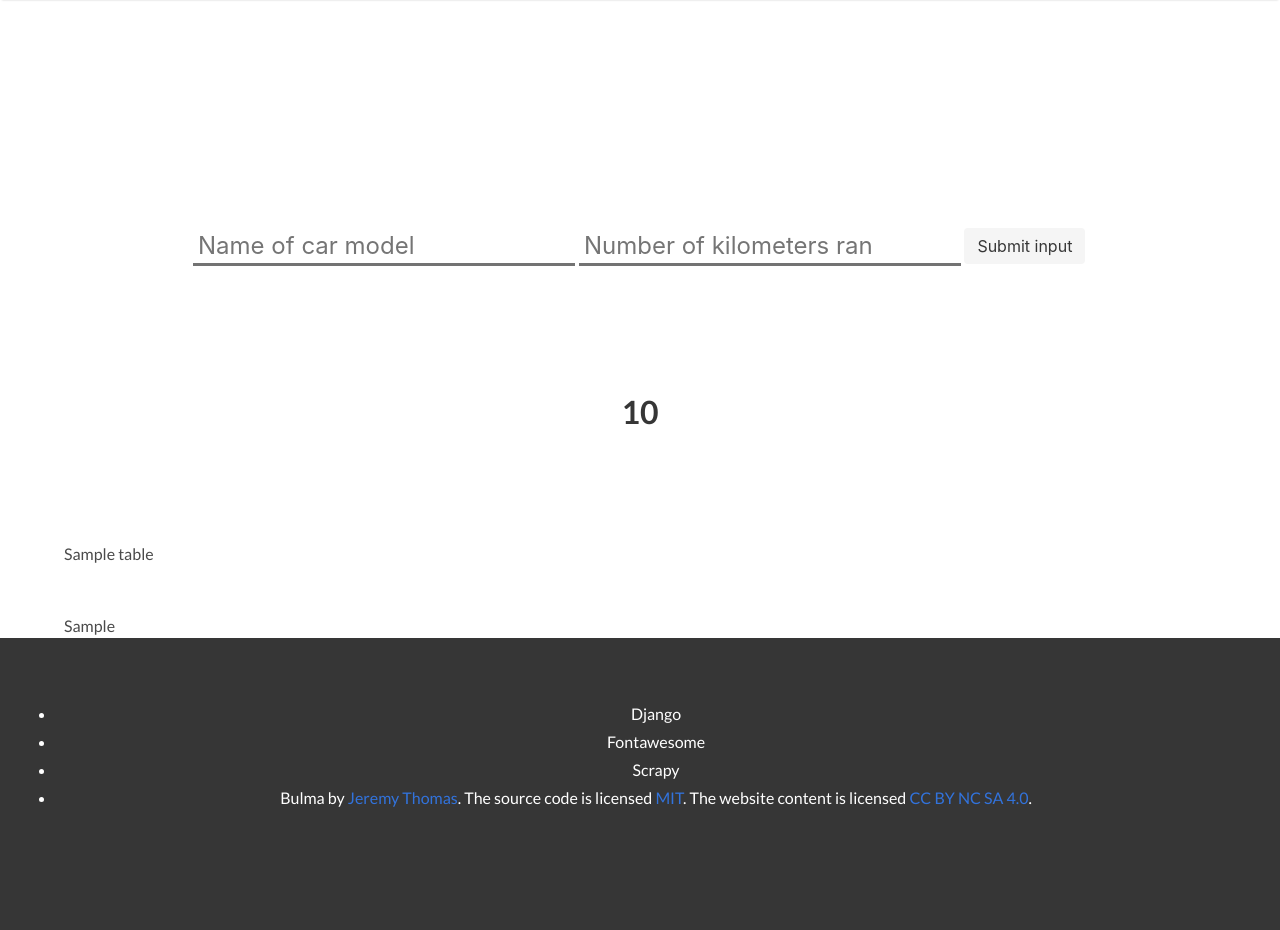
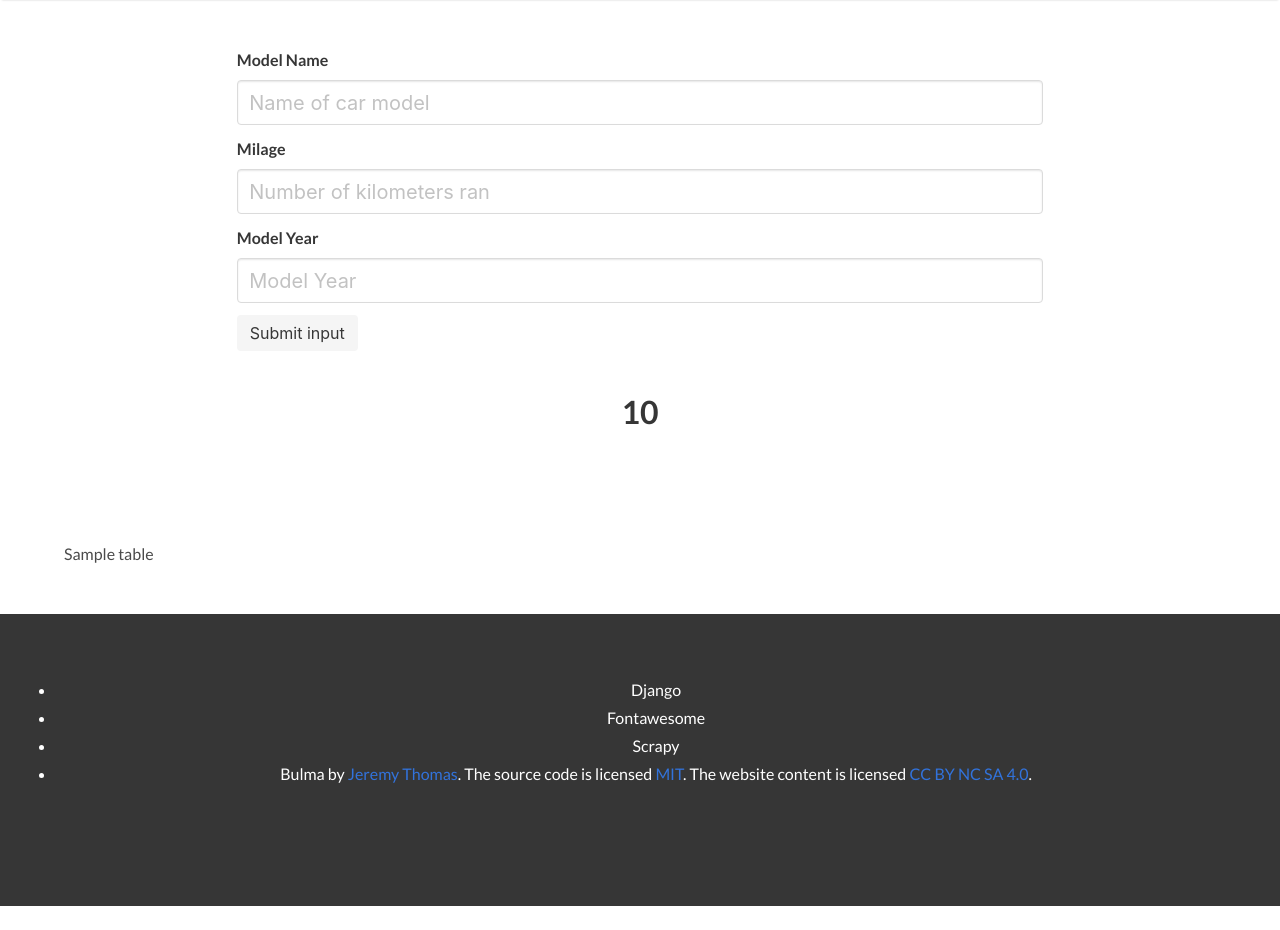
Before and after one commit to Prayanthem/django_cars, a Django app: template cars/templates/cars/price_calc.html in a window 1280 px wide; the page is wider, and only the part inside the window is pictured. Shown: the part 52-982 px from the top of that part. After the commit the page ends 958 px from the top of that part, so only its background shows below. Run offline with Django 3.2, Linux system fonts and the light colour scheme; tables that the repository leaves empty hold one stand-in row (values such as "Sample post"); the template is opened without the code that fills it: values that come from a table or form of the project are taken from there, most other values are stand-ins (such as "Sample title", 1, 10 or a date in 2020); some libraries are stand-ins or nearby versions.

Commit message:
Change price form

```diff
--- a/cars/analysis.py
+++ b/cars/analysis.py
@@ -77,7 +77,7 @@ class MyAnalysis():
                 dicts = {}
                 dicts["intercept"] = model.params[0]
                 dicts["km"] = model.params[1]
-                return dicts
+                return model.params.to_dict()
 
 
         def find_underperformers(self, model):
--- a/cars/forms.py
+++ b/cars/forms.py
@@ -20,17 +20,25 @@ class SearchForm(forms.Form):
 class PriceCalculatorForm(forms.Form):
     model = forms.CharField(widget=forms.TextInput(attrs={
         'type' : 'text',
-        'class' : 'search-box is-size-4-desktop',
+        'class' : 'input is-medium',
         'placeholder':'Name of car model',
         'order' : '1'
     }))
 
     km = forms.IntegerField(widget=forms.TextInput(attrs={
         'type' : 'text',
-        'class' : 'search-box is-size-4-desktop',
+        'class' : 'input is-medium',
         'placeholder':'Number of kilometers ran',
         'order' : '2',
     }))
+
+    year = forms.IntegerField(required=False, widget=forms.TextInput(attrs={
+        'type' : 'text',
+        'class' : 'input is-medium',
+        'placeholder':'Model Year',
+        'order' : '3',
+    }))
+
     def clean_km(self):
         data = self.cleaned_data['km']
         if not isinstance(data, int):
@@ -42,3 +50,6 @@ class PriceCalculatorForm(forms.Form):
         if r'[^A-Za-z0-9]' in data:
             raise ValidationError(_('Invalid model name - model contains illegal characters'))
         return data
+    def clean_year(self):
+        data = self.cleaned_data['year']
+        return data
--- a/cars/static/cars/style.css
+++ b/cars/static/cars/style.css
@@ -28,14 +28,7 @@ display: block;
 overflow: hidden;
 width: 50%;
 }
-label, input {
-vertical-align: baseline;
-color: #737373;
-}
-label {
-margin: 0.125em 0.125em 0 0;
-float: right;
-}
+
 input[type="search"] {
 border: 2px solid #737373;
 border-width: 0 0 3px;
@@ -43,7 +36,6 @@ background-color: transparent;
 font: "Open Sans", sans-serif;
 padding: 0.125em 0.225em;
 width: 80%;
-float: left;
 }
 input[type="search"]:focus {
 color: #E18728;
@@ -51,27 +43,24 @@ border-color: #E18728;
 outline: none;
 }
 .price_form {
-    width: 100%;
-    display: flex;
-    flex-direction: row;
-    justify-content: center;
-    text-align: center;
+    width:70%;
+    margin:0 auto;
     height:250px;
 }
 .price_label {
-    margin-top:180px;
+    margin-bottom:1rem;
 }
 .price_label + .button {
     align-self: flex-end;
 }
-input[type="text"] {
+.searchform + input[type="text"] {
     border: 2px solid #737373;
     border-width: 0 0 3px;
     background-color: transparent;
     font: "Open Sans", sans-serif;
     padding: 0.125em 0.225em;
     }
-input[type="text"]:focus {
+.searchform + input[type="text"]:focus {
 color: #E18728;
 border-color: #E18728;
 outline: none;
--- a/cars/templates/cars/price_calc.html
+++ b/cars/templates/cars/price_calc.html
@@ -6,11 +6,29 @@
         <div class="container">
                 <div class="content">
                         <form class="price_form group" method="GET">
-                                <label class="price_label">
-                                        {{ form.model }}
-                                        {{ form.km }}
-                                        <input class="button is-light" type="submit" value="Submit input">
-                                </label>
+                                <div class="field">
+                                        <label class="label">Model Name</label>
+                                        <div class="control">
+                                                {{form.model}}
+                                        </div>
+                                </div>
+                                <div class="field">
+                                        <label class="label">Milage</label>
+                                        <div class="control">
+                                               {{form.km}}
+                                        </div>
+                                </div>
+                                <div class="field">
+                                        <label class="label">Model Year</label>
+                                        <div class="control">
+                                                {{form.year}}
+                                        </div>
+                                </div>
+                                <div class="field">
+                                        <div class="control">
+                                                <input class="button is-light" type="submit" value="Submit input">
+                                        </div>
+                                </div>
                         </form>
                 </div>
         </div>
@@ -40,12 +58,4 @@
         </div>
 </section>
 
-<section class="">
-        <div class="container">
-                <div class="content">
-                                {{conf_int}}
-                </div>
-        </div>
-</section>
-
 {% endblock %}
--- a/cars/urls.py
+++ b/cars/urls.py
@@ -25,5 +25,5 @@ urlpatterns = [
     # ex: /cars/type/SUV
     path('model/<str:car_name>/', views.model_statistics, name='model_statistics'),
     # ex: /cars/Audi+A5/1039383
-    re_path(r'(?P<finn_kode>\d+)/?$', views.detail, name='detail'), #I dont think this is an optimal pattern
+    re_path(r'car/(?P<finn_kode>\d+)/', views.detail, name='detail'), #I dont think this is an optimal pattern
 ]
```
Also changed, not shown: cars/views.py (+16 -7 lines).
